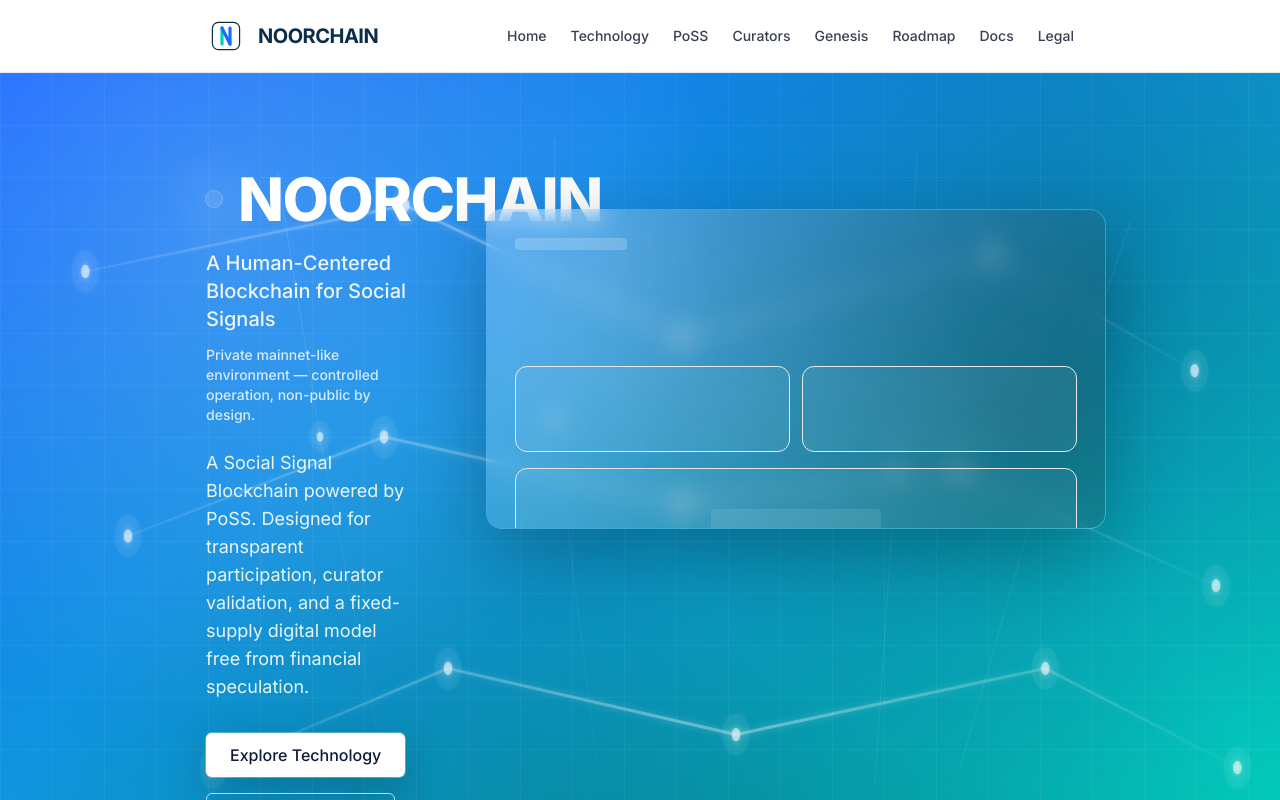
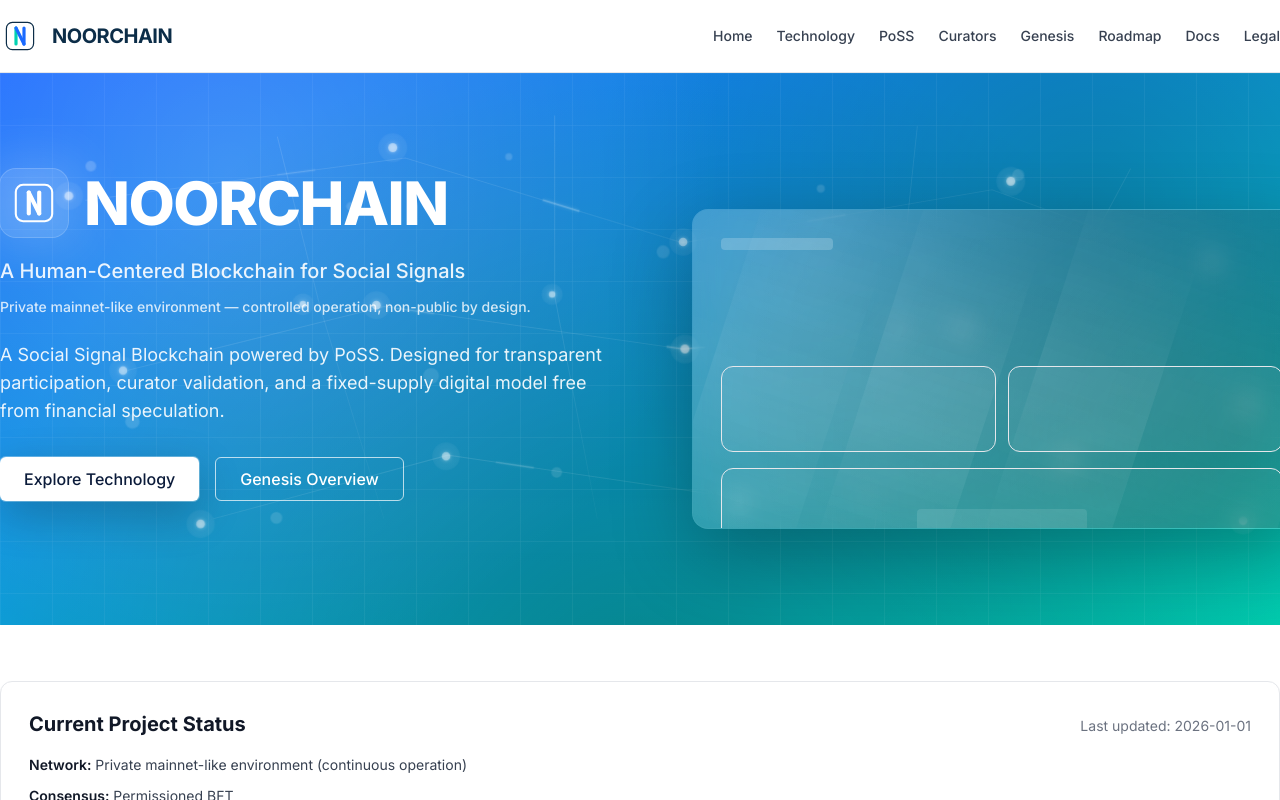
Before and after one commit to noorfinances-eng/noorchain-core, a Next.js app in the folder site/: page / in a window 1280 px wide. Shown: the top 800 px of the page. Built offline with nearby package versions, Linux system fonts and the light colour scheme.

Commit message:
Update globals.css

```diff
--- a/site/app/globals.css
+++ b/site/app/globals.css
@@ -14,13 +14,8 @@ body {
   background-color: #fafafa;
 }
 
-/* Optional container override (if you really want it) */
-.container {
-  max-width: 900px;
-  margin: 0 auto;
-  padding-left: 1rem;
-  padding-right: 1rem;
-}
+/* IMPORTANT:
+
 
 /* -------------------------
    Motion safety (global)
@@ -28,9 +23,17 @@ body {
 @media (prefers-reduced-motion: reduce) {
   .noor-anim,
   .noor-reveal,
+  .noor-orb-1,
+  .noor-orb-2,
+  .noor-orb-3,
   .noor-signal-orb,
   .noor-connection,
-  .noor-pulse {
+  .noor-pulse,
+  .noor-particle,
+  .noor-node,
+  .noor-pulse-line,
+  .noor-scan,
+  .noor-beam {
     animation: none !important;
     transition: none !important;
     transform: none !important;
@@ -42,7 +45,7 @@ body {
    NOORCHAIN UI dynamics (A1)
 ------------------------- */
 
-/* Subtle floating for hero orbs */
+/* Subtle floating for hero orbs (si tu les réutilises ailleurs) */
 @keyframes noorFloat {
   0% {
     transform: translate3d(0, 0, 0) scale(1);
@@ -65,16 +68,15 @@ body {
   animation: noorFloat 16s ease-in-out infinite;
 }
 
-/* Reveal: stronger than “mou”, still premium */
+/* Reveal (si Reveal.jsx se base dessus) */
 .noor-reveal {
   will-change: transform, opacity, filter;
 }
 
 /* -------------------------
-   NOORCHAIN: Signal Constellation (Hero background)
+   NOORCHAIN: Signal Constellation (legacy support)
+   (peut rester, mais non requis par la page actuelle)
 ------------------------- */
-
-/* Soft drifting blobs */
 .noor-signal-orb {
   position: absolute;
   border-radius: 9999px;
@@ -93,7 +95,6 @@ body {
   }
 }
 
-/* Very subtle connections that fade in/out */
 .noor-connection {
   position: absolute;
   height: 1px;
@@ -123,7 +124,6 @@ body {
   }
 }
 
-/* One slow pulse (signal) */
 .noor-pulse {
   position: absolute;
   width: 10px;
@@ -155,3 +155,175 @@ body {
     transform: translate3d(520px, 140px, 0) scale(0.9);
   }
 }
+
+/* -------------------------
+   NOOR Hero animations (required by page.tsx)
+   mesh / particles / scan / beams
+------------------------- */
+
+/* Particles */
+.noor-particle {
+  position: absolute;
+  border-radius: 9999px;
+  background: rgba(255, 255, 255, 0.9);
+  filter: blur(0.2px);
+  box-shadow: 0 0 0 1px rgba(255, 255, 255, 0.08),
+    0 0 28px rgba(255, 255, 255, 0.14);
+  animation: noor-drift var(--dur, 18s) ease-in-out infinite;
+  animation-delay: var(--delay, 0s);
+  will-change: transform;
+}
+
+@keyframes noor-drift {
+  0% {
+    transform: translate3d(0, 0, 0) scale(1);
+  }
+  35% {
+    transform: translate3d(10px, -12px, 0) scale(1.06);
+  }
+  70% {
+    transform: translate3d(-12px, 8px, 0) scale(0.98);
+  }
+  100% {
+    transform: translate3d(0, 0, 0) scale(1);
+  }
+}
+
+/* SVG nodes pulse */
+.noor-node {
+  transform-origin: center;
+  animation: noor-node-pulse 3.2s ease-in-out infinite;
+}
+
+.noor-node:nth-child(2n) {
+  animation-duration: 4.4s;
+}
+.noor-node:nth-child(3n) {
+  animation-duration: 5.1s;
+}
+
+@keyframes noor-node-pulse {
+  0% {
+    opacity: 0.75;
+    transform: scale(1);
+  }
+  50% {
+    opacity: 1;
+    transform: scale(1.08);
+  }
+  100% {
+    opacity: 0.75;
+    transform: scale(1);
+  }
+}
+
+/* Pulses on lines */
+.noor-pulse-line {
+  stroke-dasharray: 36 220;
+  stroke-dashoffset: 0;
+  animation: noor-flow 6.8s linear infinite;
+}
+
+.noor-pulse-line-2 {
+  animation-duration: 8.2s;
+  animation-delay: -2.4s;
+}
+.noor-pulse-line-3 {
+  animation-duration: 9.6s;
+  animation-delay: -4.2s;
+}
+
+@keyframes noor-flow {
+  0% {
+    stroke-dashoffset: 0;
+    opacity: 0.45;
+  }
+  35% {
+    opacity: 0.9;
+  }
+  100% {
+    stroke-dashoffset: -520;
+    opacity: 0.55;
+  }
+}
+
+/* Scan line overlay */
+.noor-scan {
+  background: linear-gradient(
+    to bottom,
+    transparent,
+    rgba(255, 255, 255, 0.06),
+    transparent
+  );
+  mix-blend-mode: overlay;
+  opacity: 0.55;
+  transform: translateY(-40%);
+  animation: noor-scan 7.5s ease-in-out infinite;
+}
+
+@keyframes noor-scan {
+  0% {
+    transform: translateY(-55%);
+    opacity: 0.25;
+  }
+  45% {
+    opacity: 0.65;
+  }
+  100% {
+    transform: translateY(85%);
+    opacity: 0.25;
+  }
+}
+
+/* Moving beams inside PoSSSignalBoard */
+.noor-beam {
+  position: absolute;
+  left: -20%;
+  top: 0;
+  width: 45%;
+  height: 120%;
+  opacity: 0.22;
+  transform: rotate(18deg);
+  background: linear-gradient(
+    to bottom,
+    rgba(255, 255, 255, 0),
+    rgba(255, 255, 255, 0.28),
+    rgba(255, 255, 255, 0)
+  );
+  filter: blur(0.2px);
+  animation: noor-beam-move 7.8s ease-in-out infinite;
+  will-change: transform, opacity;
+}
+
+.noor-beam-2 {
+  left: 2%;
+  opacity: 0.16;
+  animation-duration: 9.2s;
+  animation-delay: -2.8s;
+}
+.noor-beam-3 {
+  left: 24%;
+  opacity: 0.14;
+  animation-duration: 10.6s;
+  animation-delay: -5.1s;
+}
+.noor-beam-4 {
+  left: 48%;
+  opacity: 0.12;
+  animation-duration: 12.4s;
+  animation-delay: -7.2s;
+}
+
+@keyframes noor-beam-move {
+  0% {
+    transform: translateX(-6%) rotate(18deg);
+    opacity: 0.1;
+  }
+  40% {
+    opacity: 0.24;
+  }
+  100% {
+    transform: translateX(28%) rotate(18deg);
+    opacity: 0.1;
+  }
+}
```
